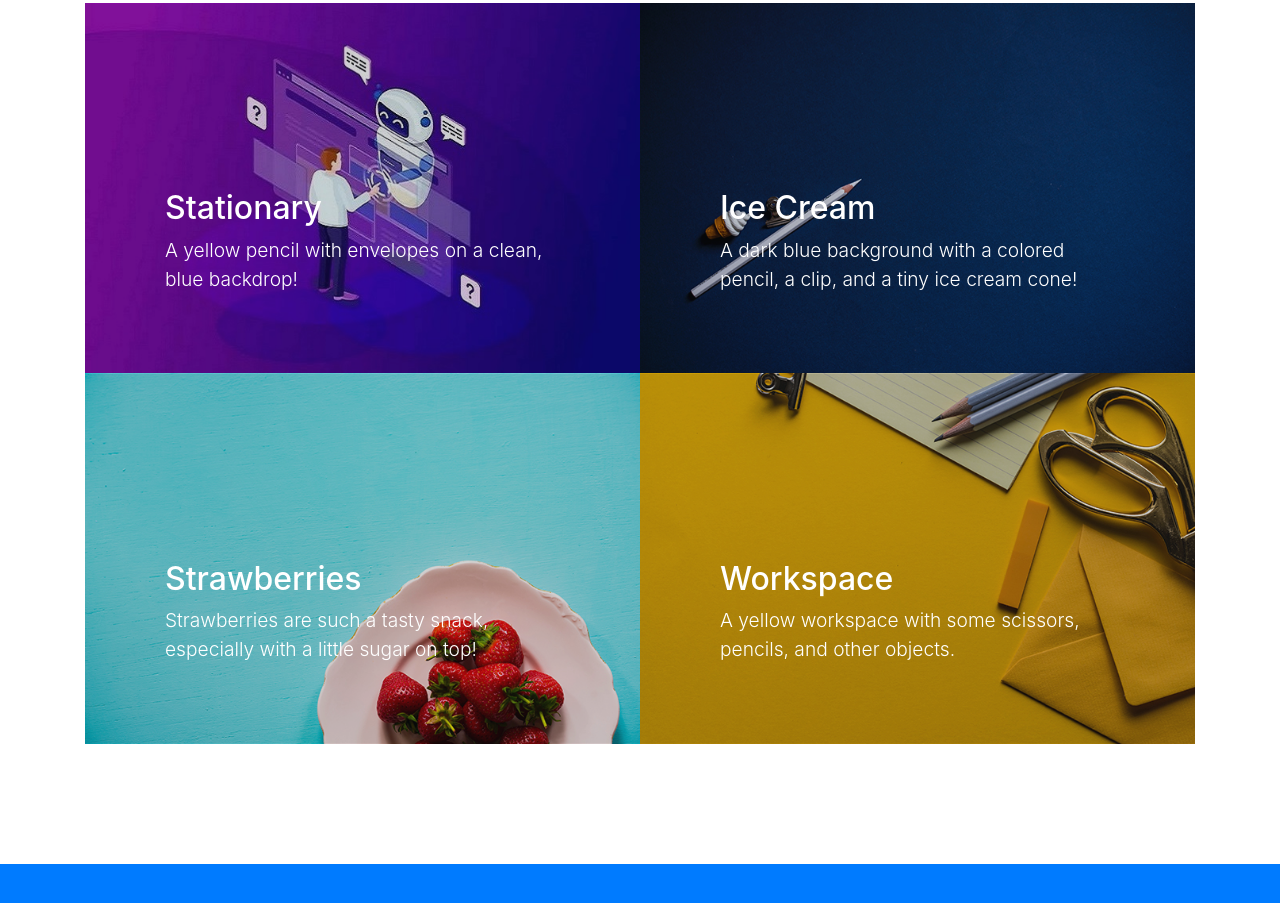
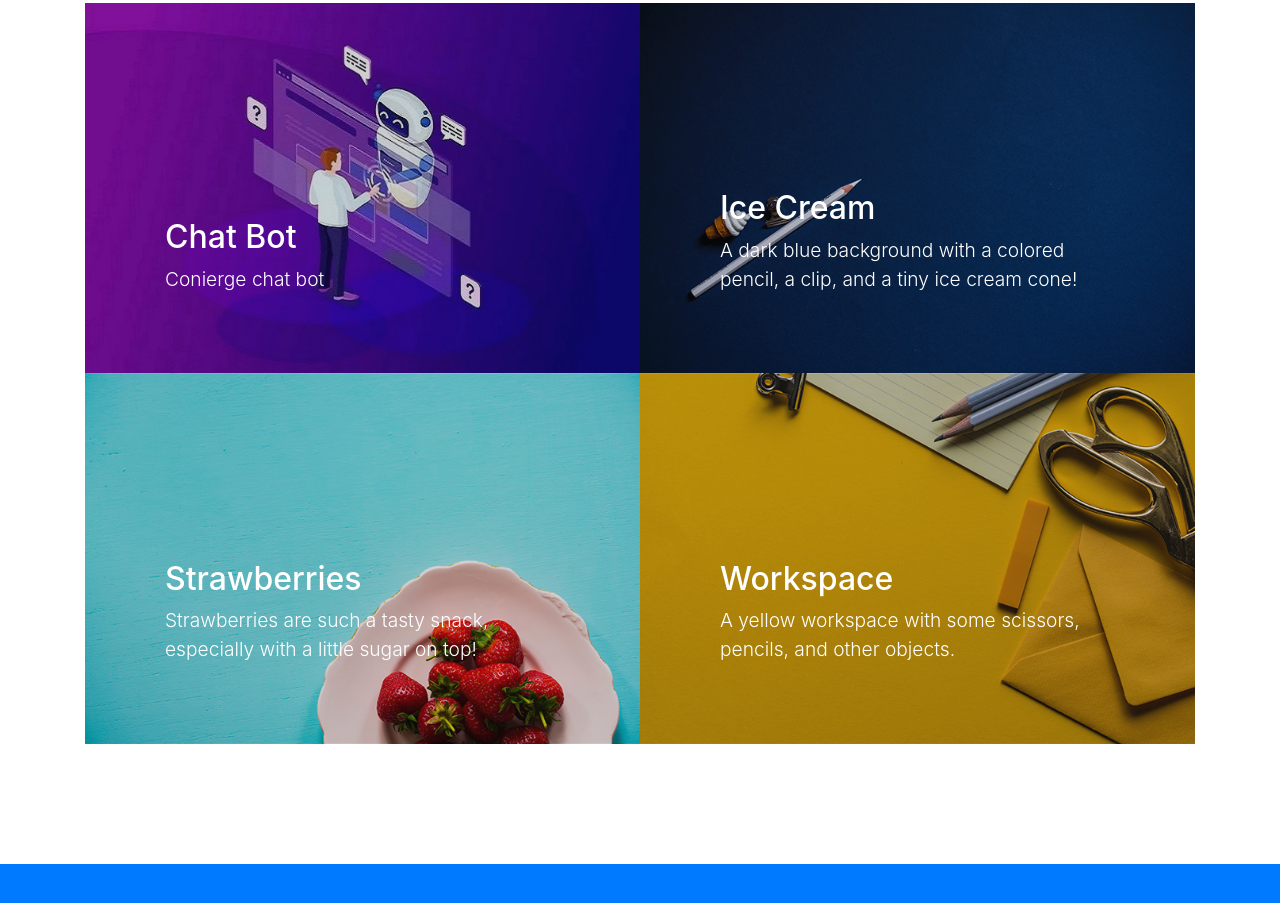
Before and after one commit to AnchitCap/srivastva-anchit.github.io, a website with bundled scripts: page index.html in a window 1280 px wide. Shown: the part 2752-3655 px from the top of the page. Built offline with nearby package versions, Linux system fonts and the light colour scheme.

Commit message:
Flash page update #2

```diff
--- a/index.html
+++ b/index.html
@@ -59,7 +59,7 @@
       <h3 class="mb-5">
         <em>Click below to find my resume, or just feel free to view all of my projects</em>
       </h3>
-      <a class="btn btn-primary btn-xl" href="https://www.linkedin.com/in/anchit-srivastava-576426b3/" target="_blank">Resume</a>
+      <a class="btn btn-primary btn-xl" href="https://www.linkedin.com/in/anchit-srivastava-576426b3/" target="_blank">  Resume  </a>
       <a class="btn btn-primary btn-xl js-scroll-trigger" href="#portfolio">Find Out More</a>
     </div>
     <div class="overlay"></div>
@@ -151,11 +151,11 @@
           <a class="portfolio-item" href="#!">
             <div class="caption">
               <div class="caption-content">
-                <div class="h2">Stationary</div>
-                <p class="mb-0">A yellow pencil with envelopes on a clean, blue backdrop!</p>
+                <div class="h2">Chat Bot</div>
+                <p class="mb-0">Conierge chat bot</p>
               </div>
             </div>
-            <img class="img-fluid" src="img/chat-bot.jpg" alt="">
+            <img class="img-fluid" src="img/chat-bot.jpg" alt="" href="https://github.com/AnchitCap/nyut/tree/master/concierge-chatbot" target="_blank">
           </a>
         </div>
         <div class="col-lg-6">
```
